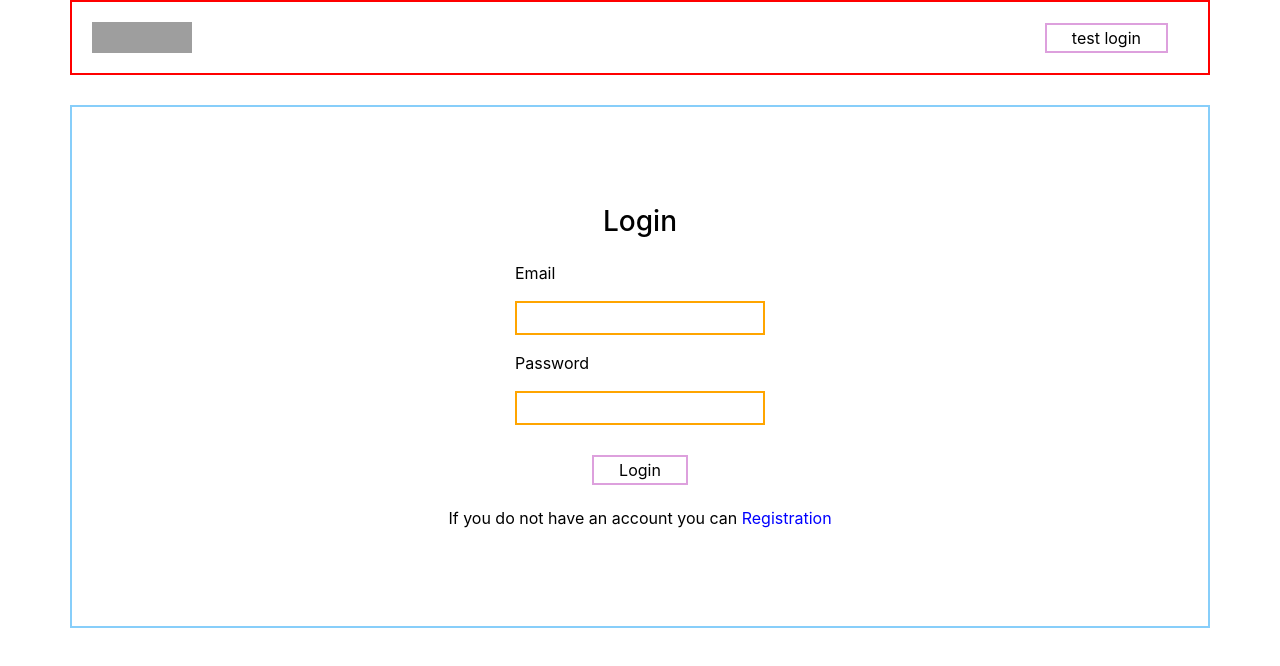
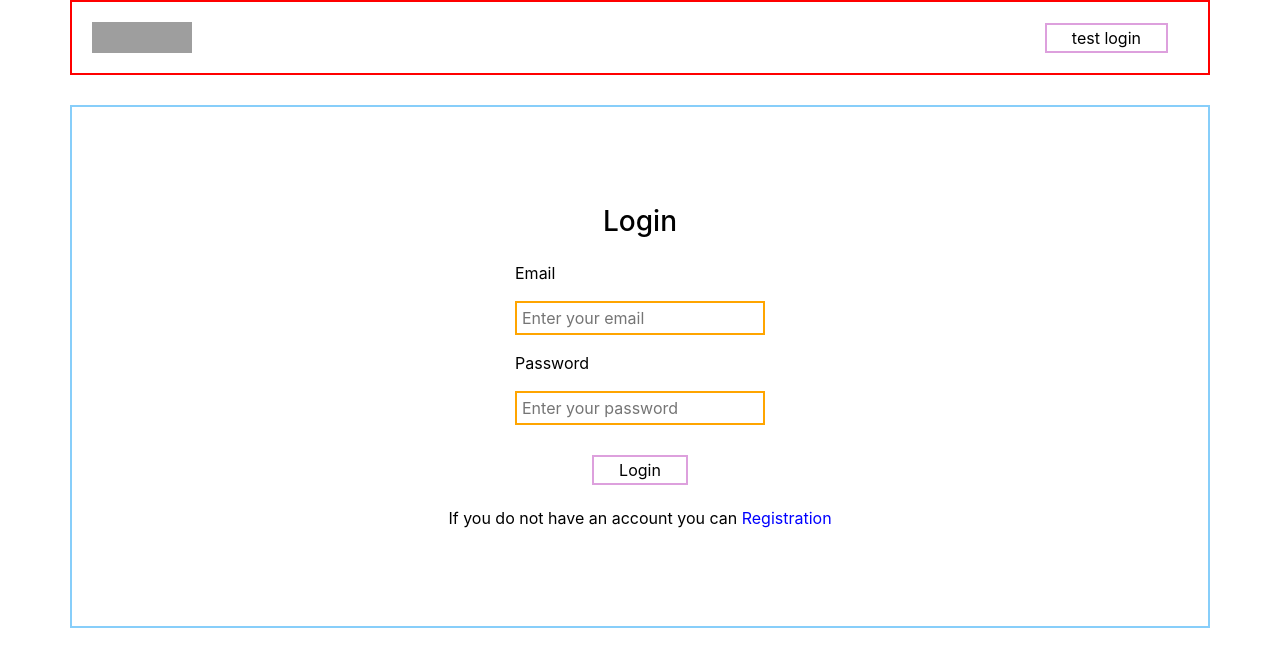
Before and after one commit to bonox2/courses-app, a React (Create React App) app: page /login in a window 1280 px wide. Shown: the top 666 px of the page. Built offline with nearby package versions, Linux system fonts and the light colour scheme; no server answers; grey boxes are pictures that could not be loaded.

Commit message:
Login and register placeholder done

```diff
--- a/src/components/Login/Login.jsx
+++ b/src/components/Login/Login.jsx
@@ -6,7 +6,10 @@ import { signIn } from '../../services';
 
 export default function Login() {
     function logIn(){
-        signIn()
+        signIn({
+            email: '',
+            password: ''
+        })
 }
     return (
     <>
@@ -16,9 +19,9 @@ export default function Login() {
                 <h2 className="authorization_title">Login</h2>
                 <form className='authorization_form'>
                     <label for="email">Email</label>
-                    <Input required className="create_course_input_short input" type="text" name="email"></Input>
+                    <Input required className="create_course_input_short input" type="text" name="email" placeHolderText="Enter your email"></Input>
                     <label for="password">Password</label>
-                    <Input required className="create_course_input_short input" type="text" name="password"></Input>
+                    <Input required className="create_course_input_short input" type="text" name="password" placeHolderText="Enter your password"></Input>
                     <Button type="submit" buttonText="Login" onClick={logIn}></Button>
                 </form>
                 <span>If you do not have an account you can <Link to="/Registration" className="link_style" >Registration</Link></span>
--- a/src/components/Registration/Registration.jsx
+++ b/src/components/Registration/Registration.jsx
@@ -6,7 +6,11 @@ import { signUp } from '../../services';
 
 export default function Registration() {
     function Registr(){
-        signUp()
+        signUp({
+            name: '',
+            email: '',
+            password: ''
+        })
 }
     return (
     <>
@@ -16,11 +20,11 @@ export default function Registration() {
                 <h2 className="authorization_title">Registration</h2>
                 <form className='authorization_form'>
                     <label for="name">Name</label>
-                    <Input required className="create_course_input_short input" type="text" name="name"></Input>
+                    <Input required className="create_course_input_short input" type="text" name="name" placeHolderText="Enter your name"></Input>
                     <label for="email">Email</label>
-                    <Input required className="create_course_input_short input" type="text" name="email" ></Input>
+                    <Input required className="create_course_input_short input" type="text" name="email" placeHolderText="Enter your email"></Input>
                     <label for="password">Password</label>
-                    <Input required className="create_course_input_short input" type="text" name="password" ></Input>
+                    <Input required className="create_course_input_short input" type="text" name="password" placeHolderText="Enter your password"></Input>
                     <Button type="submit" buttonText="Registartion" onClick={Registr}></Button>
                 </form>
                 <span>If you have an account you can <Link to="/login" className="link_style" >Login</Link></span>
```
